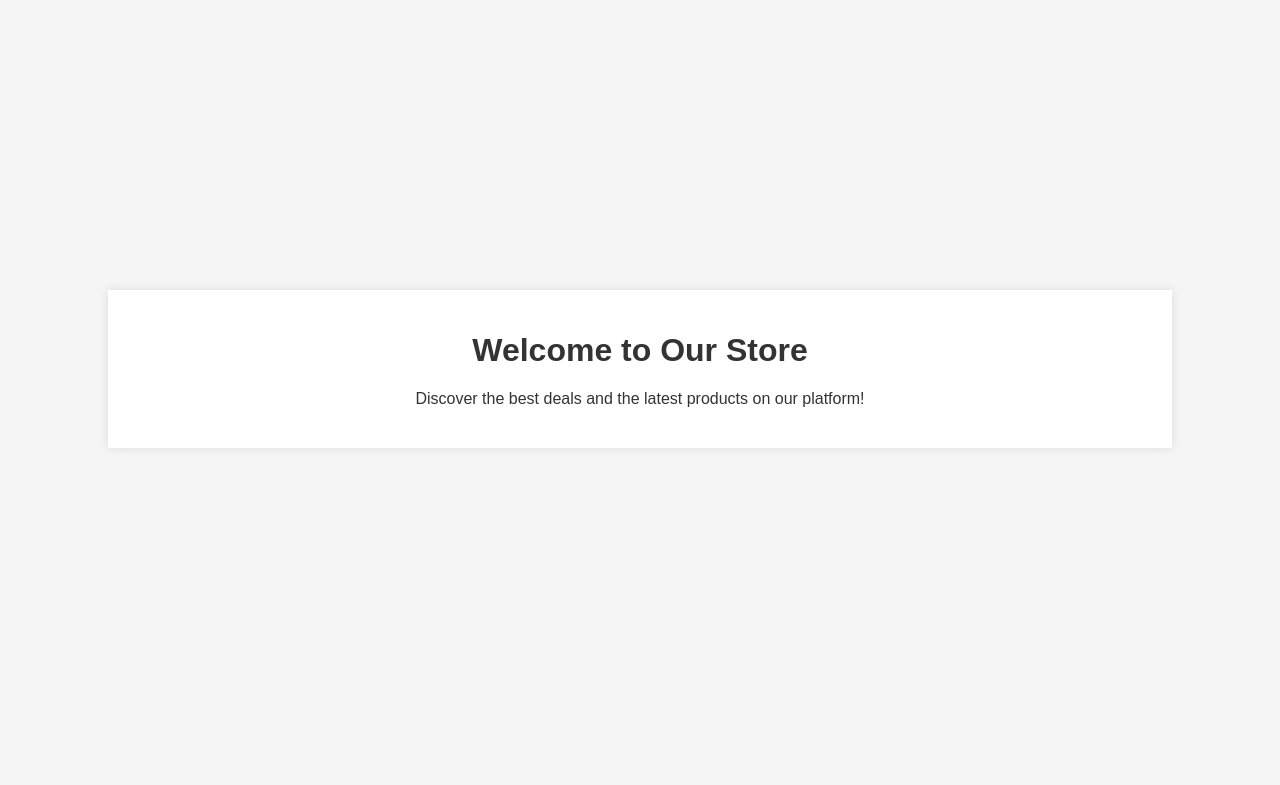
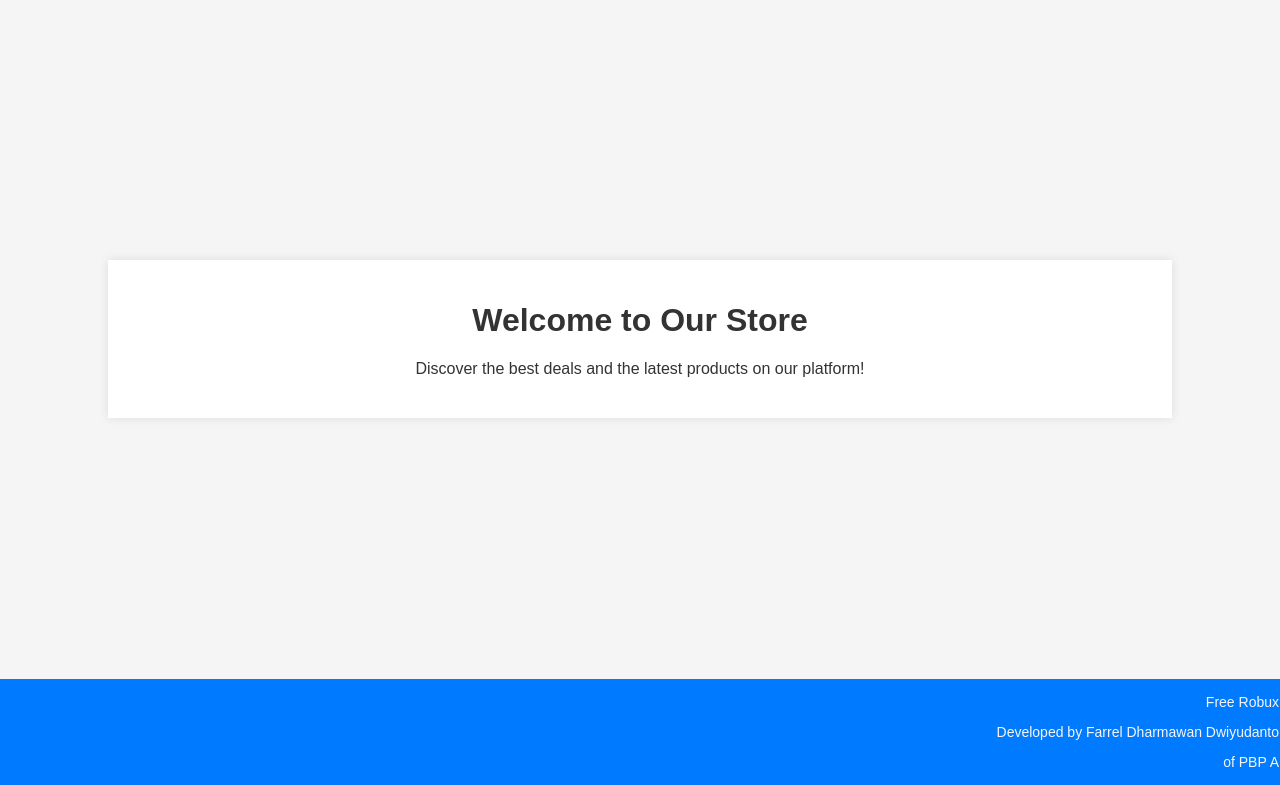
Before and after one commit to F00-fighter/e-commerce-pbp, a Django app: page / in a window 1280 px wide. Shown: the part 69-854 px from the top of the page. Before the commit the page ends 476 px from the top, so only its background shows below. Run offline with Django 5.2, Linux system fonts and the light colour scheme; data that the repository does not hold is empty.

Commit message:
Added function to views.py that shows personal details at the footer

```diff
--- a/main/templates/index.html
+++ b/main/templates/index.html
@@ -17,6 +17,15 @@
             background-color: #007bff;
             color: #f5f5f5;
             padding: 20px;
+            display: flex;
+            justify-content: space-between;
+            align-items: center;
+        }
+
+        footer {
+            background-color: #007bff;
+            color: #f5f5f5;
+            padding: 1px;
             display: flex;
             justify-content: space-between;
             align-items: center;
@@ -42,7 +51,7 @@
             display: flex;
             justify-content: center;
             align-items: center;
-            height: calc(100vh - 60px);
+            height: calc(100vh - 120px);
         }
 
         .content-wrapper {
@@ -69,8 +78,8 @@
         }
 
         .product-item img {
-            width: 70%;
-            height: 70%; /* Specific height */
+            width: 60%;
+            height: 60%; /* Specific height */
             object-fit: contain;
         }
 
@@ -88,6 +97,12 @@
         .product-item .rating {
             margin-top: 5px;
             color: #ff9900;
+        }
+
+        footer .footer-content {
+            margin-left: auto;
+            text-align: right;
+            font-size: 14px;
         }
     </style>
 </head>
@@ -123,6 +138,14 @@
         </div>
     </div>
 
+    <footer>
+        <div class="footer-content">
+            <p>{{ app_name }}</p>
+            <p>Developed by {{ name }}</p>
+            <p>of {{ class }}</p>
+        </div>
+    </footer>
+
 </body>
 
 </html>
--- a/main/views.py
+++ b/main/views.py
@@ -3,4 +3,10 @@ from .models import Product  # Import the Product model
 
 def show_main(request):
     products = Product.objects.all()  # Query to get all products
-    return render(request, 'index.html', {'products': products})
+    context = {
+        'products': products,
+        'app_name': 'Free Robux',
+        'name': 'Farrel Dharmawan Dwiyudanto',
+        'class': 'PBP A'
+    }
+    return render(request, 'index.html', context)
```
